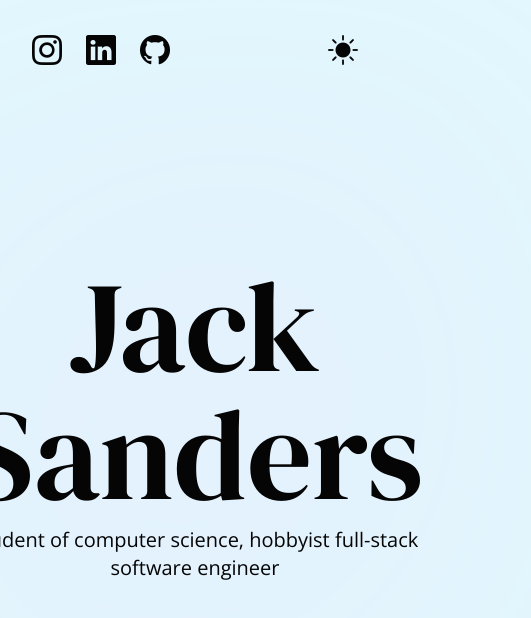
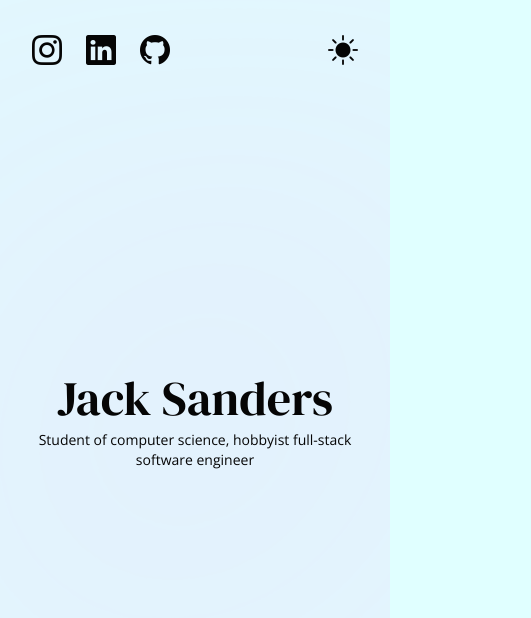
Before and after one commit to jacksanders02/portfolio-site, a Next.js app: page / in a window 390 px wide. Shown: the top 618 px of the page, 531 px wide, since content can reach past the window. Built offline with nearby package versions, Linux system fonts and the light colour scheme.

Commit message:
Made a bit responsive

```diff
--- a/src/app/globals.css
+++ b/src/app/globals.css
@@ -49,8 +49,6 @@
 /* Create background oval */
 .oval {
   animation: rotate 15s linear infinite;
-  position: absolute;
-  z-index: -1;
   height: 25rem;
   aspect-ratio: 1.75;
   border-radius: 50%;
--- a/src/app/layout.tsx
+++ b/src/app/layout.tsx
@@ -3,7 +3,6 @@ import "bootstrap-icons/font/bootstrap-icons.min.css";
 import React from "react";
 import { Providers } from "@/app/providers";
 import { Analytics } from "@vercel/analytics/react";
-import Socials from "@/components/socials";
 import Navbar from "@/components/navbar";
 
 export const metadata = {
--- a/src/app/page.tsx
+++ b/src/app/page.tsx
@@ -6,14 +6,16 @@ import { fontSerif, fontSans } from "@/helpers/font-helpers";
 
 export default function Home(): React.ReactNode {
   return (
-    <CentredMain>
+    <CentredMain extraClasses={"p-8"}>
       <div>
         <motion.div
           initial={{ y: 100, scale: 0 }}
           animate={{ y: 0, scale: 1 }}
           transition={{ type: "spring", stiffness: 80 }}
         >
-          <h1 className={`${fontSerif.className} text-9xl text-center mb-2`}>
+          <h1
+            className={`${fontSerif.className} text-5xl sm:text-8xl lg:text-9xl text-center mb-2`}
+          >
             Jack Sanders
           </h1>
         </motion.div>
@@ -22,13 +24,21 @@ export default function Home(): React.ReactNode {
           animate={{ opacity: 1 }}
           transition={{ duration: 1 }}
         >
-          <h2 className={`${fontSans.className} text-xl text-center`}>
+          <h2
+            className={`${fontSans.className} text-sm sm:text-base lg:text-xl text-center`}
+          >
             Student of computer science, hobbyist full-stack software engineer
           </h2>
         </motion.div>
       </div>
 
-      <div className="oval bg-accent dark:bg-accent-dark"></div>
+      <div
+        className={
+          "absolute -z-10 flex items-center justify-center w-full h-full overflow-hidden"
+        }
+      >
+        <div className="oval bg-accent dark:bg-accent-dark" />
+      </div>
     </CentredMain>
   );
 }
--- a/src/components/centred-main.tsx
+++ b/src/components/centred-main.tsx
@@ -1,12 +1,17 @@
 import React from "react";
 
 export default function CentredMain({
+  extraClasses,
   children,
 }: {
+  extraClasses?: string;
   children: React.ReactNode;
 }): React.ReactElement {
   return (
-    <main className="flex items-center justify-center min-h-screen min-w-full">
+    <main
+      className={`flex items-center justify-center min-h-screen min-w-full
+                  ${extraClasses}`}
+    >
       {children}
     </main>
   );
--- a/src/components/themeToggle.tsx
+++ b/src/components/themeToggle.tsx
@@ -10,16 +10,17 @@ export default function ThemeToggle(): React.ReactElement {
     setMounted(true);
   }, []);
 
-  // Only generate HTML if mounted by client, so that theme change can work
-  if (!mounted) {
-    return <i className="bi bi-sun-fill" />;
+  function handleClick() {
+    if (mounted) {
+      setTheme(theme === "dark" ? "light" : "dark");
+    }
   }
 
   return (
     <div className={"flex items-center gap-6 text-3xl"}>
       <i
         className="bi bi-sun-fill hover-link dark:hover-link-dark"
-        onClick={() => setTheme(theme === "dark" ? "light" : "dark")}
+        onClick={handleClick}
       />
     </div>
   );
```
